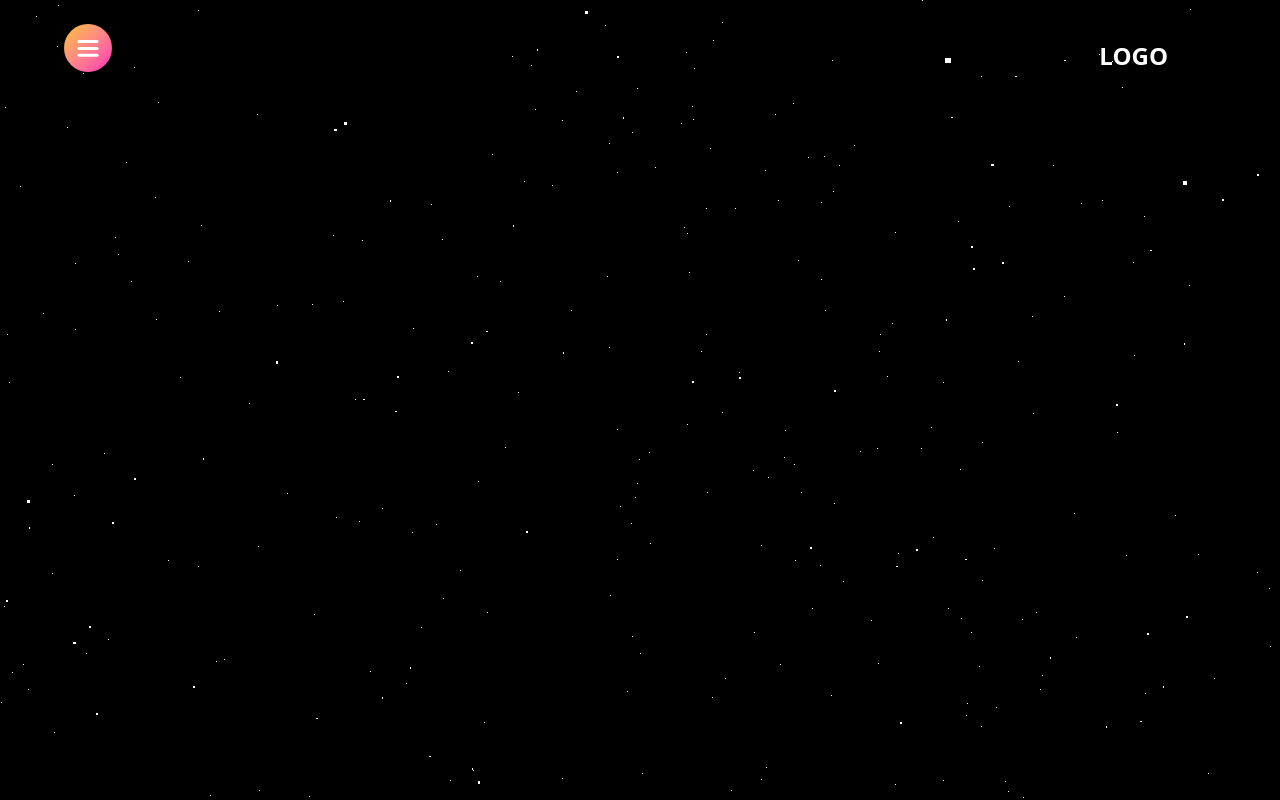
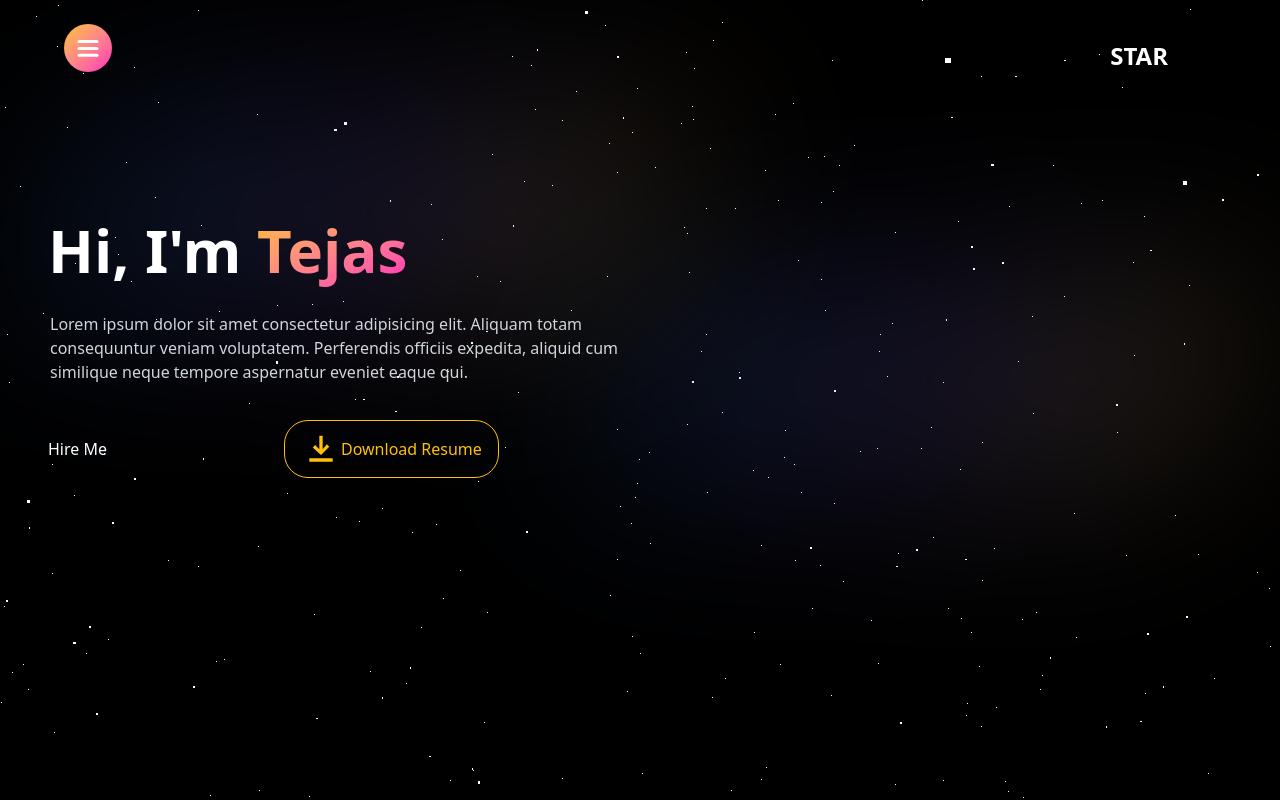
Before and after one commit to tejayy/Animated-React-Protfolio, a React (Vite) app: page / in a window 1280 px wide. Built offline with nearby package versions, Linux system fonts and the light colour scheme.

Commit message:
Added hero section

```diff
--- a/src/App.jsx
+++ b/src/App.jsx
@@ -1,3 +1,4 @@
+import HeroSection from "./components/HeroSection";
 import NavBar from "./components/NavBar";
 import ThreeBackground from "./components/ThreeBackground";
 
@@ -6,6 +7,7 @@ function App() {
     <>
       <ThreeBackground />
       <NavBar />
+      <HeroSection />
     </>
   );
 }
--- /dev/null
+++ b/src/components/HeroSection.jsx
@@ -0,0 +1,54 @@
+import {motion} from "framer-motion";
+import {variants} from "./data/config";
+
+function HeroSection() {
+  return (
+    <section className="relative w-full">
+      <header className="absolute w-1/2 aspect-[16/5] -skew-x-12 rounded-full bg-gradient-to-r from-[#007cda] via-[#785ae4] to-[var(--color-primary)] opacity-20 blur-[100px] left-10 top-0 hidden md:block"></header>
+      <header className="absolute w-1/2 aspect-[16/5] -skew-x-12 rounded-full bg-gradient-to-r from-[#007cda] via-[#785ae4] to-[var(--color-primary)] opacity-20 blur-[100px] right-10 bottom-0 hidden md:block"></header>
+      <section className="w-full px-5 sm:px-8 md:px-12 lg:px-0 max-w-screen-lg lg:max-w-screen-xl mx-auto relative">
+        <article className="grid lg:grid-cols-2 gap-10 xl:gap-6 relative pt-23 lg:max-w-none max-w-2xl md:max-w-3xl max-auto">
+          <section className="ml-0 md:ml-12">
+            <header className="text-center lg:text-left">
+              <h1 className="pt-4 text-white font-bold text-4xl lg:text-6xl md:text-5xl">
+                Hi, I'm{" "}
+                <span className="text-transparent bg-clip-text bg-gradient-to-br from-primary to-secondary">
+                  Tejas
+                </span>
+              </h1>
+            </header>
+            <p className="text-gray-300 pt-8 text-center lg:text-left mx-auto max-w-[370px] md:max-w-xl">
+              Lorem ipsum dolor sit amet consectetur adipisicing elit. Aliquam
+              totam consequuntur veniam voluptatem. Perferendis officiis
+              expedita, aliquid cum similique neque tempore aspernatur eveniet
+              eaque qui.
+            </p>
+            <section className="flex items-center gap-3 pt-9 flex-col sm:flex-row sm:max-auto lg:max-0">
+              <figure className="text-white w-56">
+                <button>Hire Me</button>
+              </figure>
+              <motion.button
+                whileHover={{scale: 1.1}}
+                className="flex items-center px-4 py-2 bg-transparent text-primary border border-primary rounded-3xl">
+                <svg viewBox="0 0 24 24" width={40} height={40}>
+                  <motion.path
+                    d="M12 15.586l4.95-4.95-1.414-1.414L13 12.172V4h-2v8.172L8.464 9.636 7.05 11.05 12 15.586zm-7 2h14v2H5v-2z"
+                    fill="#FFC107"
+                    stroke="#FFC107"
+                    strokeWidth={0.5}
+                    variants={variants}
+                    initial="initial"
+                    animate="animate"
+                  />
+                </svg>
+                <span>Download Resume</span>
+              </motion.button>
+            </section>
+          </section>
+        </article>
+      </section>
+    </section>
+  );
+}
+
+export default HeroSection;
--- a/src/components/NavBar.jsx
+++ b/src/components/NavBar.jsx
@@ -62,9 +62,9 @@ export default function NavBar() {
   };
 
   const NavItems = [
-    {id: "services", text: "What I Offer"},
+    {id: "services", text: "What I Offer?"},
     {id: "skills", text: "My Skills"},
-    {id: "Experience", text: "Education and Experiance"},
+    {id: "Experience", text: "Education & Experiance"},
     {id: "work", text: "My Work"},
     {id: "contact", text: "Contact"},
   ];
@@ -75,12 +75,8 @@ export default function NavBar() {
           onClick={() => setIsOpen(!isOpen)}
           className="absolute top-4 z-40 left-4 w-12 h-12 rounded-full flex items-center justify-center bg-gradient-to-br from-[var(--color-primary)] to-[var(--color-secondary)]">
           <svg width={23} height={18} viewBox="0 0 23 18">
-            <Path d="M 2 2.5 L 20 2.5" className="top-0" />
-            <Path
-              d="M 2 9.423 L 20 9.423"
-              opacity="1"
-              className="align-middle"
-            />
+            <Path d="M 2 2.5 L 20 2.5" className="top" />
+            <Path d="M 2 9.423 L 20 9.423" opacity="1" className="middle" />
             <Path d="M 2 16.346 L 20 16.346" className="bottom" />
           </svg>
         </button>
@@ -102,7 +98,7 @@ export default function NavBar() {
         </nav>
       </div>
       <h1 className="font-bold text-2xl text-white top-8 right-8 p-8 lg:top-12 lg:pr-16">
-        LOGO
+        STAR
       </h1>
     </div>
   );
--- /dev/null
+++ b/src/components/data/config.js
@@ -0,0 +1,19 @@
+const animationDuration = 2;
+export const variants = {
+  initial: {pathLength: 0, strokeOpacity: 1, fillOpacity: 0},
+  animate: {
+    pathLength: 1,
+    strokeOpacity: 0,
+    fillOpacity: 1,
+    transition: {
+      duration: animationDuration,
+      ease: "easeInOut",
+      strokeOpacity: {
+        delay: animationDuration,
+      },
+      fillOpacity: {
+        delay: animationDuration,
+      },
+    },
+  },
+};
```
